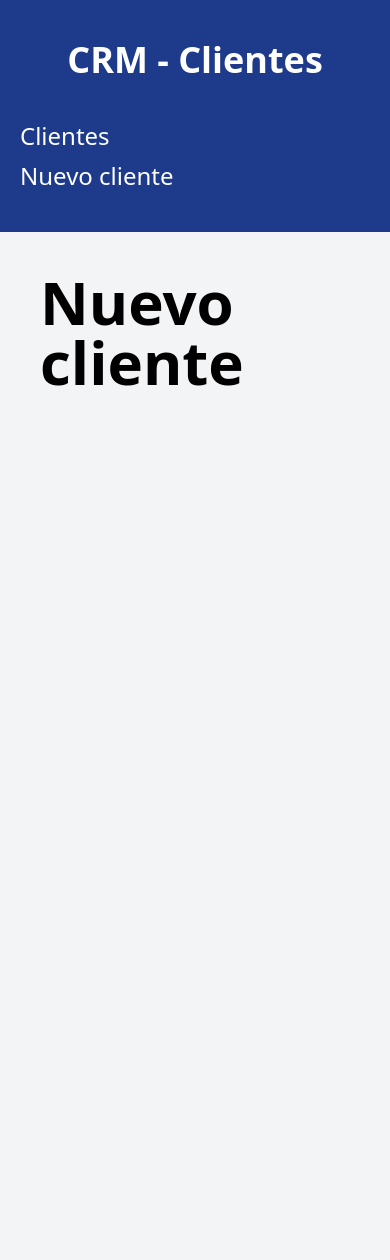
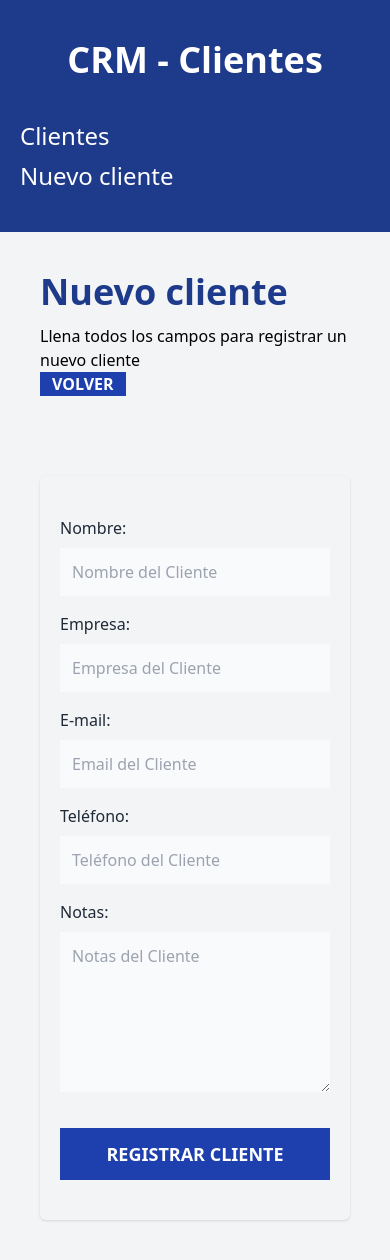
Before and after one commit to RavenAoiffe/admon-clientes, a React (Vite) app: page /Nuevo in a window 390 px wide. Before the commit the page ends 844 px from the top, so only its background shows below. Built offline with nearby package versions, Linux system fonts and the light colour scheme.

Commit message:
Nuevo formulario y cliente layout

```diff
--- /dev/null
+++ b/src/components/Formulario.jsx
@@ -0,0 +1,77 @@
+const Formulario = ({cliente}) => {
+    return (
+        <>
+            <div className="mb-4">
+                <label
+                    className="text-gray-800"
+                    htmlFor="nombre"
+                >Nombre:</label>
+                <input
+                    id="nombre"
+                    type="text"
+                    className="mt-2 block w-full p-3 bg-gray-50"
+                    placeholder="Nombre del Cliente"
+                    name="nombre"
+                />
+            </div>
+            <div className="mb-4">
+                <label
+                    className="text-gray-800"
+                    htmlFor="empresa"
+                >Empresa:</label>
+                <input
+                    id="empresa"
+                    type="text"
+                    className="mt-2 block w-full p-3 bg-gray-50"
+                    placeholder="Empresa del Cliente"
+                    name="empresa"
+                />
+            </div>
+
+            <div className="mb-4">
+                <label
+                    className="text-gray-800"
+                    htmlFor="email"
+                >E-mail:</label>
+                <input
+                    id="email"
+                    type="email"
+                    className="mt-2 block w-full p-3 bg-gray-50"
+                    placeholder="Email del Cliente"
+                    name="email"
+                />
+            </div>
+
+            <div className="mb-4">
+                <label
+                    className="text-gray-800"
+                    htmlFor="telefono"
+                >Teléfono:</label>
+                <input
+                    id="telefono"
+                    type="tel"
+                    className="mt-2 block w-full p-3 bg-gray-50"
+                    placeholder="Teléfono del Cliente"
+                    name="telefono"
+                />
+            </div>
+
+            <div className="mb-4">
+                <label
+                    className="text-gray-800"
+                    htmlFor="notas"
+                >Notas:</label>
+                <textarea
+                    as="textarea"
+                    id="notas"
+                    type="text"
+                    className="mt-2 block w-full p-3 bg-gray-50 h-40 align-self"
+                    placeholder="Notas del Cliente"
+                    name="notas"
+                />
+            </div>
+        </>
+    )
+}
+
+export default Formulario
--- a/src/pages/NuevoCliente.jsx
+++ b/src/pages/NuevoCliente.jsx
@@ -1,8 +1,28 @@
+import { useNavigate, redirect } from "react-router-dom";
+import Formulario from "../components/Formulario";
+
 const NuevoCliente = () => {
+
+    const navigate = useNavigate()
     return(
-        <div>
-            <h1 className="font-bold text-6xl">Nuevo cliente</h1>
-        </div>
+        <>
+            <h1 className="font-black text-4xl text-blue-900">Nuevo cliente</h1>
+            <p className="mt-3">Llena todos los campos para registrar un nuevo cliente</p>
+
+            <button className="bg-blue-800 text-white px-3 y-1 font-bold uppercase"
+            onClick={()=>navigate('/')}>
+                Volver
+            </button>
+
+            <div className="bg white shadow rounded-md  md:w-3/4 mx-auto px-5 py-10 mt-20">
+                <form>
+                    <Formulario/>
+                    <input type="submit"
+                    className="mt-5 w-full bg-blue-800 p-3 uppercase font-bold text-lg text-white"
+                    value="Registrar cliente" />
+                </form>
+            </div>
+        </>
     )
 }
 
```
